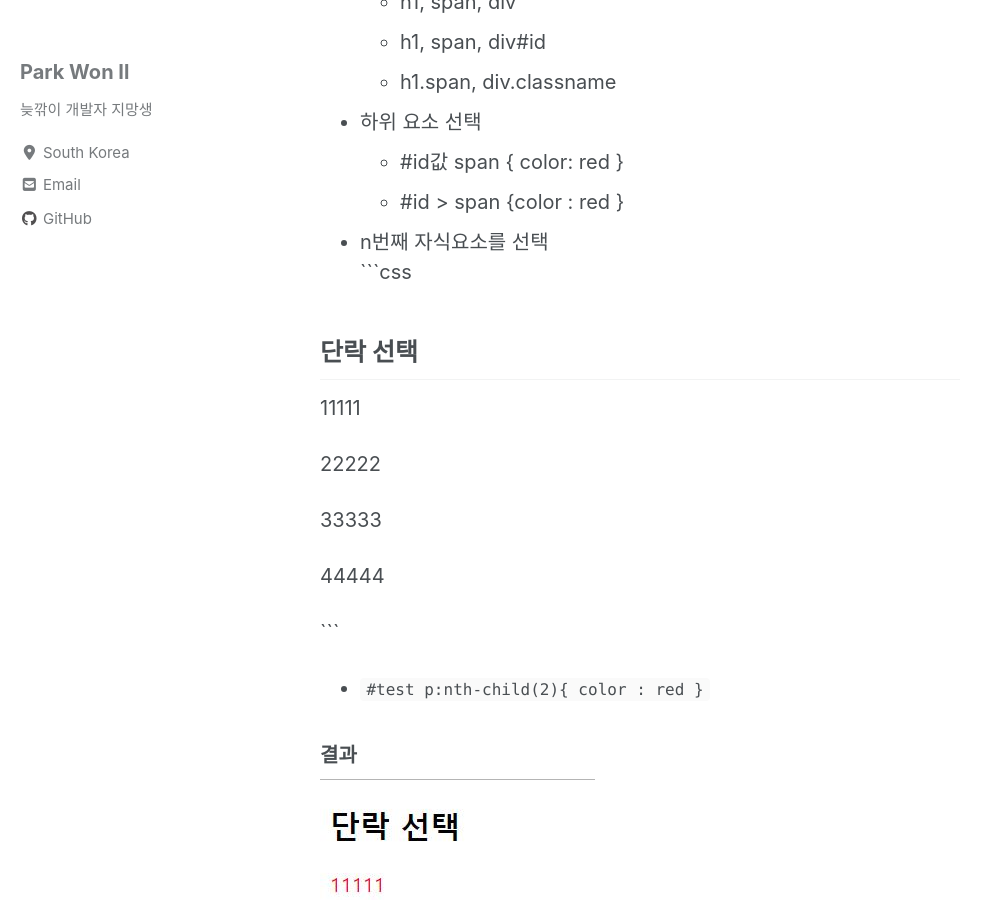
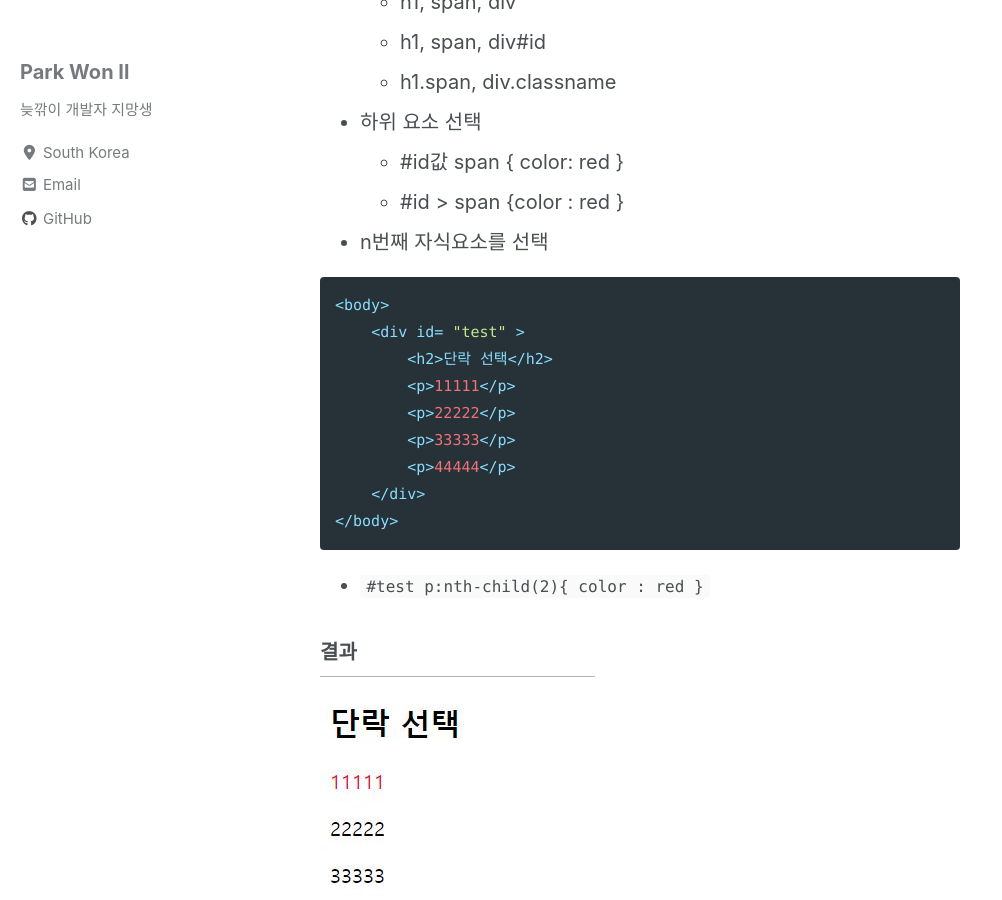
Before and after one commit to WONILLISM/wonillism.github.io, a Jekyll site: the page built from _posts/2019-12-12-HTML-CSS-04.md, in a window 1280 px wide and 900 px high, scrolled down 3891 px. Shown: the whole window, without its empty margins (0-1002 px from the left). Built offline with Jekyll 4.4.1, drawn with Linux system fonts in a browser that asks for light colours; cached includes are drawn as plain includes; nearby versions of some CDN libraries; comment, search, counter and statistics services are not loaded.

Commit message:
오타수정

````diff
--- a/_posts/2019-12-12-HTML-CSS-04.md
+++ b/_posts/2019-12-12-HTML-CSS-04.md
@@ -142,7 +142,8 @@ span {
   + #id값 span { color: red }
   + #id > span {color : red }
 + n번째 자식요소를 선택
-```css
+
+~~~css
 <body>
     <div id= "test" >
         <h2>단락 선택</h2>
@@ -152,7 +153,9 @@ span {
         <p>44444</p>
     </div>
 </body>
-```
+~~~
+
+
   + `#test p:nth-child(2){ color : red }`
 
 
````
